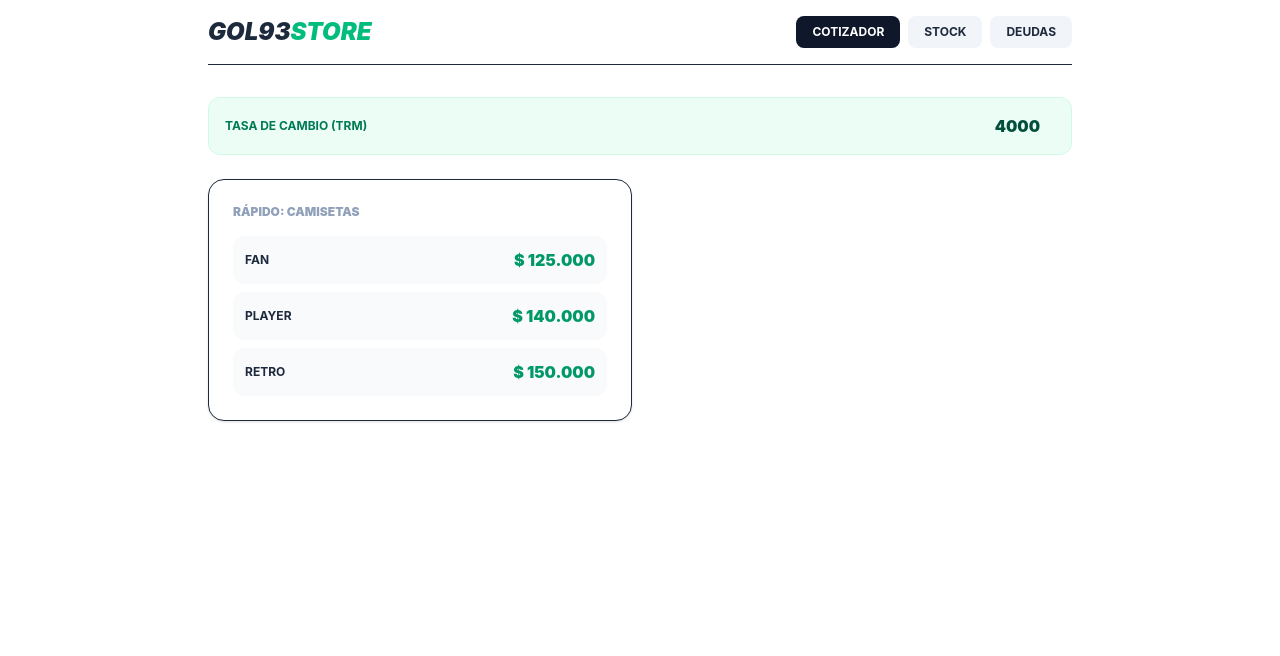
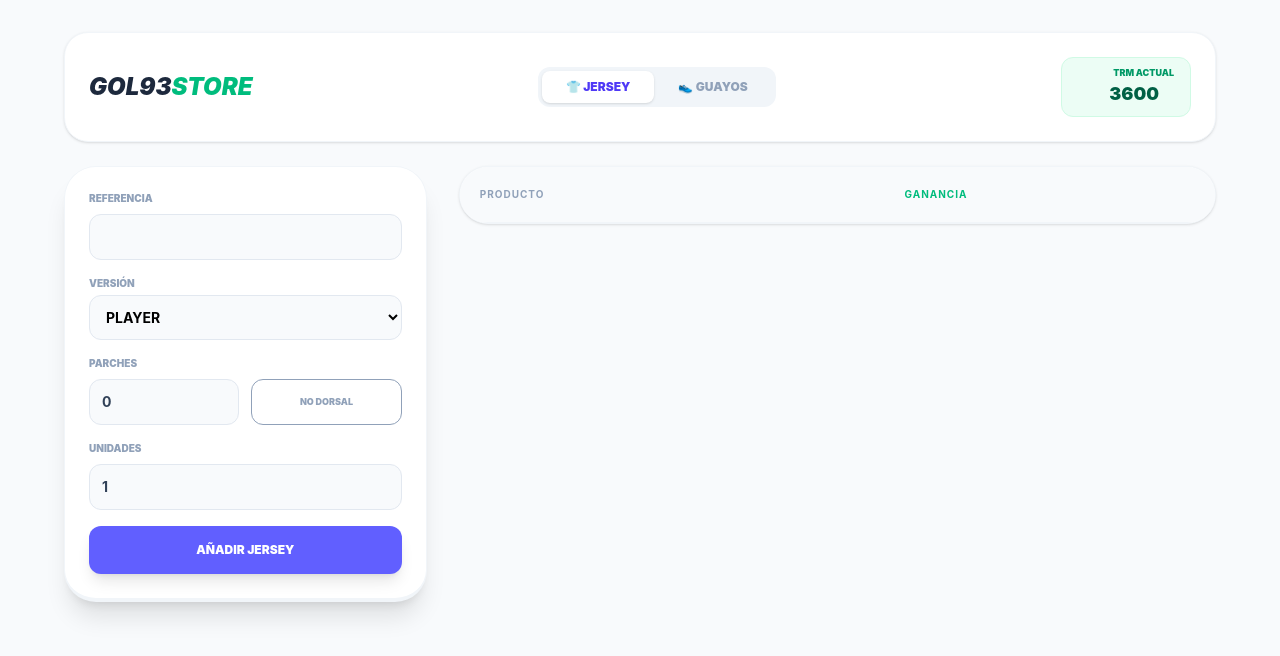
Before and after one commit to JOSSUAR2004/calculadora-negocio-final, a React (Vite) app: page / in a window 1280 px wide. Shown: the top 656 px of the page. Built offline with nearby package versions, Linux system fonts and the light colour scheme.

Commit message:
Sistema de edición y eliminación completado para Orbita90

```diff
--- a/src/App.jsx
+++ b/src/App.jsx
@@ -1,134 +1,265 @@
 import React, { useState, useEffect } from 'react';
 
 const App = () => {
-  // --- PERSISTENCIA Y ESTADOS ---
-  const [tasaCOP, setTasaCOP] = useState(() => JSON.parse(localStorage.getItem('g93_tasa')) || 4000);
-  const [modo, setModo] = useState('cotizador');
-  const [items, setItems] = useState([]);
-  const [stock, setStock] = useState(() => JSON.parse(localStorage.getItem('g93_stock')) || []);
-  const [deudas, setDeudas] = useState(() => JSON.parse(localStorage.getItem('g93_deudas')) || []);
+  const [tasaCOP, setTasaCOP] = useState(() => JSON.parse(localStorage.getItem('g93_tasa')) || 3600);
+  const [modo, setModo] = useState('camisetas');
+  const [items, setItems] = useState(() => JSON.parse(localStorage.getItem('g93_items')) || []);
+  const [historial, setHistorial] = useState(() => JSON.parse(localStorage.getItem('g93_historial')) || []);
+  const [loteSeleccionado, setLoteSeleccionado] = useState(null);
 
   useEffect(() => {
     localStorage.setItem('g93_tasa', JSON.stringify(tasaCOP));
-    localStorage.setItem('g93_stock', JSON.stringify(stock));
-    localStorage.setItem('g93_deudas', JSON.stringify(deudas));
-  }, [tasaCOP, stock, deudas]);
+    localStorage.setItem('g93_items', JSON.stringify(items));
+    localStorage.setItem('g93_historial', JSON.stringify(historial));
+  }, [tasaCOP, items, historial]);
 
-  // --- LÓGICA DE NEGOCIO (IMPORTACIÓN) ---
   const COSTO_LIBRA = 3.10;
   const ENVIO_CHINA_USA = 10;
   const CARGOS_FIJOS = 7;
   const PESO_PAR_LB = 1.32;
 
-  const PRECIOS_JERSEY = { fan: { costo: 13, venta: 125000 }, player: { costo: 16, venta: 140000 }, retro: { costo: 17, venta: 150000 } };
-
-  // --- FUNCIONES ---
-  const calcularJersey = (tipo) => {
-    const costoCOP = PRECIOS_JERSEY[tipo].costo * tasaCOP;
-    return { costo: costoCOP, venta: PRECIOS_JERSEY[tipo].venta, ganancia: PRECIOS_JERSEY[tipo].venta - costoCOP };
+  const COSTOS_BASE_JERSEY = {
+    fan: 13, player: 16, retro: 17, longSleeve: 17, children: 15, nba: 23, f1_nfl: 25
   };
 
-  const calcularGuayo = (costoUSD, margen, nTotal) => {
-    const logistica = (ENVIO_CHINA_USA + CARGOS_FIJOS + (nTotal * PESO_PAR_LB * COSTO_LIBRA)) / nTotal;
-    const costoTotalCOP = (parseFloat(costoUSD) + logistica) * tasaCOP;
-    const precioVenta = costoTotalCOP / (1 - (margen / 100));
-    return { costo: costoTotalCOP, venta: precioVenta, ganancia: precioVenta - costoTotalCOP };
+  const PRECIOS_VENTA_JERSEY = {
+    fan: 125000, player: 140000, retro: 150000, longSleeve: 155000, children: 110000, nba: 180000, f1_nfl: 195000
   };
 
-  const fmt = (n) => new Intl.NumberFormat('es-CO', { style: 'currency', currency: 'COP', maximumFractionDigits: 0 }).format(n);
+  const [cajaZapatos, setCajaZapatos] = useState({ cantidadTotalCaja: 1 });
+  const [newZapato, setNewZapato] = useState({ nombre: '', costoUSD: '', margen: 20, cantidad: 1 });
+  const [newJersey, setNewJersey] = useState({ nombre: '', tipo: 'player', parches: 0, dorsal: false, cantidad: 1 });
+
+  const agregarZapato = () => {
+    if (!newZapato.nombre || !newZapato.costoUSD) return alert("Completa los datos");
+    const nTotalCaja = parseInt(cajaZapatos.cantidadTotalCaja) || 1;
+    const pesoCajaTotal = nTotalCaja * PESO_PAR_LB;
+    const logisticaPorParUSD = (ENVIO_CHINA_USA + CARGOS_FIJOS + (pesoCajaTotal * COSTO_LIBRA)) / nTotalCaja;
+
+    const nuevos = Array.from({ length: parseInt(newZapato.cantidad) || 1 }, (_, i) => ({
+      ...newZapato,
+      id: Date.now() + Math.random(),
+      costoLogisticaUSD: logisticaPorParUSD,
+      tipoItem: 'zapato',
+      trmRegistro: tasaCOP
+    }));
+    setItems([...items, ...nuevos]);
+    setNewZapato({ ...newZapato, nombre: '', costoUSD: '', margen: 30, cantidad: 1 });
+  };
+
+  const agregarJersey = () => {
+    if (!newJersey.nombre) return alert("Escribe el nombre del equipo");
+    const nuevos = Array.from({ length: parseInt(newJersey.cantidad) || 1 }, (_, i) => ({
+      ...newJersey,
+      id: Date.now() + Math.random(),
+      costoBaseUSD: COSTOS_BASE_JERSEY[newJersey.tipo],
+      tipoItem: 'camiseta',
+      trmRegistro: tasaCOP
+    }));
+    setItems([...items, ...nuevos]);
+    setNewJersey({ ...newJersey, nombre: '', parches: 0, dorsal: false, cantidad: 1 });
+  };
+
+  const calcularValores = (item, trm) => {
+    if (item.tipoItem === 'zapato') {
+      const costoTotalUSD = parseFloat(item.costoUSD) + item.costoLogisticaUSD;
+      const costoCOP = costoTotalUSD * trm;
+      const venta = costoCOP / (1 - (item.margen / 100));
+      return { costoCOP, venta, ganancia: venta - costoCOP };
+    } else {
+      const costoExtrasUSD = (item.dorsal ? 1 : 0) + (parseInt(item.parches) || 0);
+      const costoTotalUSD = item.costoBaseUSD + costoExtrasUSD;
+      const costoCOP = costoTotalUSD * trm;
+      const venta = PRECIOS_VENTA_JERSEY[item.tipo];
+      return { costoCOP, venta, ganancia: venta - costoCOP };
+    }
+  };
+
+  const fmt = (v) => new Intl.NumberFormat('es-CO', { style: 'currency', currency: 'COP', maximumFractionDigits: 0 }).format(v);
 
   return (
-    <div className="max-w-4xl mx-auto p-4 font-sans antialiased text-slate-800">
-      {/* HEADER SIMPLIFICADO */}
-      <header className="flex justify-between items-center mb-8 border-b pb-4">
-        <h1 className="text-2xl font-black italic">GOL93<span className="text-emerald-500">STORE</span></h1>
-        <div className="flex gap-2">
-          {['cotizador', 'stock', 'deudas'].map(m => (
-            <button key={m} onClick={() => setModo(m)} className={`px-4 py-2 rounded-lg text-xs font-bold uppercase ${modo === m ? 'bg-slate-900 text-white' : 'bg-slate-100'}`}>{m}</button>
-          ))}
+    <div className="min-h-screen bg-slate-50 p-3 md:p-8 font-sans">
+      <div className="max-w-6xl mx-auto">
+
+        {/* HEADER RESPONSIVE */}
+        <header className="flex flex-col md:flex-row justify-between items-center mb-6 gap-4 bg-white p-4 md:p-6 rounded-2xl md:rounded-3xl shadow-sm border border-slate-100">
+          <h1 className="text-xl md:text-2xl font-black italic uppercase text-slate-800">Gol93<span className="text-emerald-500">Store</span></h1>
+
+          <div className="flex bg-slate-100 p-1 rounded-xl w-full md:w-auto">
+            <button onClick={() => {setModo('camisetas'); setItems([])}} className={`flex-1 md:flex-none px-4 md:px-6 py-2 rounded-lg font-black text-[10px] md:text-xs transition-all ${modo === 'camisetas' ? 'bg-white shadow text-indigo-600' : 'text-slate-400'}`}>👕 JERSEY</button>
+            <button onClick={() => {setModo('zapatos'); setItems([])}} className={`flex-1 md:flex-none px-4 md:px-6 py-2 rounded-lg font-black text-[10px] md:text-xs transition-all ${modo === 'zapatos' ? 'bg-white shadow text-emerald-600' : 'text-slate-400'}`}>👟 GUAYOS</button>
+          </div>
+
+          <div className="bg-emerald-50 px-4 py-2 rounded-xl border border-emerald-100 flex flex-row md:flex-col items-center md:items-end justify-between w-full md:w-auto">
+            <span className="text-[9px] font-black text-emerald-600 uppercase mr-2 md:mr-0">TRM Actual</span>
+            <input type="number" value={tasaCOP} onChange={(e) => setTasaCOP(parseFloat(e.target.value) || 0)} className="bg-transparent border-none outline-none text-lg font-black text-emerald-800 w-20 md:w-24 text-right" />
           </div>
         </header>
 
-      {/* TRM SIEMPRE VISIBLE */}
-      <div className="mb-6 p-4 bg-emerald-50 rounded-xl flex justify-between items-center border border-emerald-100">
-        <span className="text-xs font-bold text-emerald-700 uppercase">Tasa de Cambio (TRM)</span>
-        <input type="number" value={tasaCOP} onChange={e => setTasaCOP(e.target.value)} className="bg-transparent text-right font-black text-emerald-900 outline-none w-24" />
+        <div className="grid grid-cols-1 lg:grid-cols-12 gap-6 md:gap-8">
+          {/* FORMULARIOS */}
+          <aside className="lg:col-span-4 space-y-4 md:space-y-6">
+            {modo === 'zapatos' ? (
+              <div className="space-y-4">
+                <div className="bg-slate-900 p-5 md:p-6 rounded-2xl md:rounded-3xl text-white border-b-4 border-emerald-500 shadow-xl">
+                  <InputDark label="Pares totales caja" type="number" value={cajaZapatos.cantidadTotalCaja} onChange={v => setCajaZapatos({cantidadTotalCaja: v})} />
+                </div>
+                <div className="bg-white p-5 md:p-6 rounded-[1.5rem] md:rounded-[2rem] shadow-xl border border-slate-100 space-y-4">
+                  <Input label="Referencia Guayo" value={newZapato.nombre} onChange={v => setNewZapato({...newZapato, nombre: v})} />
+                  <div className="grid grid-cols-2 gap-3">
+                    <Input label="Costo (USD)" type="number" value={newZapato.costoUSD} onChange={v => setNewZapato({...newZapato, costoUSD: v})} />
+                    <Input label="Margen %" type="number" value={newZapato.margen} onChange={v => setNewZapato({...newZapato, margen: v})} />
+                  </div>
+                  <Input label="Cantidad pares" type="number" value={newZapato.cantidad} onChange={v => setNewZapato({...newZapato, cantidad: v})} />
+                  <button onClick={agregarZapato} className="w-full bg-emerald-500 text-white p-4 rounded-xl font-black text-xs uppercase shadow-lg hover:bg-emerald-600 transition-colors">Añadir Guayos</button>
+                </div>
+              </div>
+            ) : (
+              <div className="bg-white p-5 md:p-6 rounded-[1.5rem] md:rounded-[2rem] shadow-xl border border-slate-100 space-y-4 border-b-4 border-indigo-500">
+                <Input label="Referencia" value={newJersey.nombre} onChange={v => setNewJersey({...newJersey, nombre: v})} />
+                <div className="flex flex-col gap-1">
+                  <label className="text-[10px] font-black text-slate-400 uppercase">Versión</label>
+                  <select className="bg-slate-50 rounded-xl p-3 text-sm font-bold border border-slate-200 outline-none" value={newJersey.tipo} onChange={e => setNewJersey({...newJersey, tipo: e.target.value})}>
+                    {Object.keys(COSTOS_BASE_JERSEY).map(k => <option key={k} value={k}>{k.toUpperCase()}</option>)}
+                  </select>
+                </div>
+                <div className="grid grid-cols-2 gap-3 items-end">
+                  <Input label="Parches" type="number" value={newJersey.parches} onChange={v => setNewJersey({...newJersey, parches: v})} />
+                  <button onClick={() => setNewJersey({...newJersey, dorsal: !newJersey.dorsal})} className={`p-3 rounded-xl border text-[9px] font-black h-[46px] transition-all ${newJersey.dorsal ? 'bg-indigo-600 text-white' : 'bg-white text-slate-400'}`}>
+                    {newJersey.dorsal ? 'DORSAL' : 'NO DORSAL'}
+                  </button>
+                </div>
+                <Input label="Unidades" type="number" value={newJersey.cantidad} onChange={v => setNewJersey({...newJersey, cantidad: v})} />
+                <button onClick={agregarJersey} className="w-full bg-indigo-500 text-white p-4 rounded-xl font-black text-xs uppercase shadow-lg">Añadir Jersey</button>
+              </div>
+            )}
+          </aside>
+
+          {/* TABLA Y HISTORIAL */}
+          <main className="lg:col-span-8 space-y-6">
+            <div className="bg-white rounded-[1.5rem] md:rounded-[2rem] shadow-sm border border-slate-100 overflow-x-auto">
+              <table className="w-full text-left min-w-[500px]">
+                <thead className="bg-slate-50 border-b border-slate-100 text-[9px] md:text-[10px] font-black text-slate-400 uppercase tracking-widest">
+                  <tr>
+                    <th className="p-4 md:p-5">Producto</th>
+                    <th className="p-4 md:p-5 text-center text-emerald-500">Ganancia</th>
+                    <th className="p-4 md:p-5"></th>
+                  </tr>
+                </thead>
+                <tbody className="divide-y divide-slate-50">
+                  {items.map(item => {
+                    const { ganancia } = calcularValores(item, tasaCOP);
+                    return (
+                      <tr key={item.id}>
+                        <td className="p-4 md:p-5">
+                          <p className="font-bold text-slate-800 text-xs md:text-sm">{item.nombre}</p>
+                          <p className="text-[8px] md:text-[9px] font-black text-slate-400 uppercase italic">
+                            {item.tipoItem === 'zapato' ? `Guayo (+ $${item.costoLogisticaUSD.toFixed(2)})` : `${item.tipo.toUpperCase()}`}
+                          </p>
+                        </td>
+                        <td className="p-4 md:p-5 text-center font-black text-emerald-500 text-xs md:text-sm">+{fmt(ganancia)}</td>
+                        <td className="p-4 md:p-5 text-right"><button onClick={() => setItems(items.filter(i => i.id !== item.id))} className="text-slate-300 hover:text-red-500">✕</button></td>
+                      </tr>
+                    );
+                  })}
+                </tbody>
+              </table>
             </div>
 
-      {/* CONTENIDO SEGÚN MODO */}
-      <main>
-        {modo === 'cotizador' && (
-          <div className="space-y-6">
-            <section className="grid grid-cols-1 md:grid-cols-2 gap-4">
-              <div className="p-6 bg-white border rounded-2xl shadow-sm">
-                <h2 className="text-xs font-black mb-4 uppercase text-slate-400">Rápido: Camisetas</h2>
-                <div className="grid grid-cols-1 gap-2">
-                  {Object.keys(PRECIOS_JERSEY).map(t => {
-                    const res = calcularJersey(t);
-                    return (
-                      <div key={t} className="flex justify-between items-center p-3 bg-slate-50 rounded-xl">
-                        <span className="font-bold uppercase text-xs">{t}</span>
-                        <span className="font-black text-emerald-600">{fmt(res.venta)}</span>
+            {items.length > 0 && (
+              <div className="bg-slate-900 p-6 md:p-8 rounded-[1.5rem] md:rounded-[2.5rem] text-white flex flex-col md:flex-row justify-between items-center gap-4 shadow-2xl border-b-4 border-emerald-500">
+                <div className="text-center md:text-left">
+                  <p className="text-slate-400 text-[9px] md:text-[10px] font-black uppercase mb-1">Ganancia Total Lote</p>
+                  <h2 className="text-3xl md:text-4xl font-black text-emerald-400">{fmt(items.reduce((acc, i) => acc + calcularValores(i, tasaCOP).ganancia, 0))}</h2>
                 </div>
-                    );
-                  })}
-                </div>
-              </div>
-            </section>
+                <button onClick={() => {
+                  const finalItems = items.map(i => ({...i, ...calcularValores(i, tasaCOP)}));
+                  const totalG = finalItems.reduce((acc, i) => acc + i.ganancia, 0);
+                  setHistorial([{id: Date.now(), fecha: new Date().toLocaleString(), ganancia: totalG, und: items.length, tipo: modo, productos: finalItems, trm: tasaCOP}, ...historial]);
+                  setItems([]);
+                }} className="w-full md:w-auto bg-emerald-500 hover:bg-emerald-600 px-8 py-4 rounded-xl md:rounded-2xl font-black text-[10px] uppercase shadow-lg">Guardar Registro</button>
               </div>
             )}
 
-        {modo === 'stock' && (
-          <div className="bg-white border rounded-2xl p-6">
-            <h2 className="text-xs font-black mb-4 uppercase">Inventario Disponible</h2>
-            <div className="flex gap-2 mb-4">
-              <input id="in-stock" type="text" placeholder="Producto y Talla..." className="flex-1 p-3 bg-slate-50 rounded-xl outline-none" />
-              <button onClick={() => {
-                const val = document.getElementById('in-stock').value;
-                if(val) setStock([...stock, { id: Date.now(), nombre: val.toUpperCase() }]);
-                document.getElementById('in-stock').value = '';
-              }} className="bg-emerald-500 text-white px-6 rounded-xl font-bold">Añadir</button>
+            <div className="grid grid-cols-1 md:grid-cols-2 gap-4 pb-20">
+              {historial.map(h => (
+                <div key={h.id} className="bg-white p-4 md:p-5 rounded-2xl md:rounded-3xl border border-slate-100 flex justify-between items-center shadow-sm hover:shadow-md transition-all active:scale-[0.98]">
+                  <div className="cursor-pointer flex-1" onClick={() => setLoteSeleccionado(h)}>
+                    <p className="text-[9px] md:text-[10px] font-black text-slate-700">{h.fecha}</p>
+                    <p className="text-[8px] md:text-[9px] font-bold text-slate-400 mt-1 uppercase leading-tight">{h.tipo} • {h.und} Und • <span className="text-indigo-500 font-black italic">DETALLE</span></p>
                   </div>
-            <div className="divide-y">
-              {stock.map(s => (
-                <div key={s.id} className="py-3 flex justify-between items-center">
-                  <span className="font-medium">{s.nombre}</span>
-                  <button onClick={() => setStock(stock.filter(i => i.id !== s.id))} className="text-red-400 text-xs font-bold">Eliminar</button>
+                  <div className="flex items-center gap-3">
+                    <p className="text-xs md:text-sm font-black text-emerald-500">{fmt(h.ganancia)}</p>
+                    <button onClick={() => setHistorial(historial.filter(item => item.id !== h.id))} className="text-slate-200 hover:text-red-500 p-2">✕</button>
+                  </div>
                 </div>
               ))}
             </div>
+          </main>
         </div>
-        )}
+      </div>
 
-        {modo === 'deudas' && (
-          <div className="bg-white border rounded-2xl p-6">
-            <h2 className="text-xs font-black mb-4 uppercase">Cuentas por Cobrar</h2>
-            <div className="grid grid-cols-1 md:grid-cols-3 gap-2 mb-4">
-              <input id="d-nom" type="text" placeholder="Cliente" className="p-3 bg-slate-50 rounded-xl outline-none" />
-              <input id="d-val" type="number" placeholder="Monto COP" className="p-3 bg-slate-50 rounded-xl outline-none" />
-              <button onClick={() => {
-                const n = document.getElementById('d-nom').value;
-                const v = document.getElementById('d-val').value;
-                if(n && v) setDeudas([...deudas, { id: Date.now(), nombre: n, monto: v }]);
-                document.getElementById('d-nom').value = ''; document.getElementById('d-val').value = '';
-              }} className="bg-red-500 text-white rounded-xl font-bold">Registrar</button>
+      {/* MODAL RESPONSIVE */}
+      {loteSeleccionado && (
+        <div className="fixed inset-0 bg-slate-900/70 backdrop-blur-sm z-50 flex items-end md:items-center justify-center p-0 md:p-4">
+          <div className="bg-white w-full max-w-2xl rounded-t-[2rem] md:rounded-[2.5rem] shadow-2xl overflow-hidden max-h-[90vh] flex flex-col animate-in slide-in-from-bottom duration-300">
+            <div className="p-6 md:p-8 bg-slate-50 border-b border-slate-100 flex justify-between items-center">
+              <div>
+                <h3 className="text-lg md:text-xl font-black uppercase italic text-slate-800 leading-tight">Detalle del Lote</h3>
+                <p className="text-[10px] font-bold text-slate-400">{loteSeleccionado.fecha}</p>
               </div>
-            <div className="space-y-2">
-              {deudas.map(d => (
-                <div key={d.id} className="p-4 bg-red-50 rounded-xl flex justify-between items-center">
-                  <div>
-                    <p className="text-[10px] font-black text-red-400 uppercase">{d.nombre}</p>
-                    <p className="font-black text-red-700">{fmt(d.monto)}</p>
+              <button onClick={() => setLoteSeleccionado(null)} className="bg-white w-10 h-10 rounded-full shadow-sm flex items-center justify-center font-black text-slate-400 text-sm">✕</button>
             </div>
-                  <button onClick={() => setDeudas(deudas.filter(i => i.id !== d.id))} className="bg-white p-2 rounded-lg shadow-sm">✅ Pagado</button>
+
+            <div className="overflow-x-auto flex-1">
+              <table className="w-full min-w-[450px]">
+                <thead className="text-[8px] md:text-[9px] font-black text-slate-400 uppercase border-b border-slate-50 bg-slate-50/50">
+                  <tr>
+                    <th className="p-4 text-left">Producto</th>
+                    <th className="p-4 text-center">Costo Un.</th>
+                    <th className="p-4 text-center">Venta Un.</th>
+                    <th className="p-4 text-right">Ganancia</th>
+                  </tr>
+                </thead>
+                <tbody className="divide-y divide-slate-50">
+                  {loteSeleccionado.productos.map((p, idx) => (
+                    <tr key={idx} className="text-[11px] md:text-xs">
+                      <td className="p-4">
+                        <span className="font-bold text-slate-700 block">{p.nombre}</span>
+                        <span className="text-[8px] text-slate-400 uppercase italic leading-none">{p.tipoItem === 'zapato' ? 'Guayo' : p.tipo}</span>
+                      </td>
+                      <td className="p-4 text-center font-medium text-slate-500">{fmt(p.costoCOP)}</td>
+                      <td className="p-4 text-center font-black text-indigo-500">{fmt(p.venta)}</td>
+                      <td className="p-4 text-right font-black text-emerald-500">{fmt(p.ganancia)}</td>
+                    </tr>
+                  ))}
+                </tbody>
+              </table>
             </div>
-              ))}
+
+            <div className="p-6 md:p-8 bg-emerald-500 text-white flex justify-between items-center">
+               <span className="text-[9px] md:text-[10px] font-black uppercase tracking-widest">Total Ganancia</span>
+               <span className="text-xl md:text-2xl font-black">{fmt(loteSeleccionado.ganancia)}</span>
+            </div>
           </div>
         </div>
       )}
-      </main>
     </div>
   );
 };
 
+const Input = ({ label, onChange, ...p }) => (
+  <div className="flex flex-col gap-1 w-full">
+    <label className="text-[9px] md:text-[10px] font-black text-slate-400 uppercase mb-1">{label}</label>
+    <input {...p} onChange={e => onChange(e.target.value)} className="w-full bg-slate-50 border border-slate-200 rounded-xl p-3 outline-none font-bold text-slate-700 text-sm focus:border-indigo-500" />
+  </div>
+);
+
+const InputDark = ({ label, onChange, ...p }) => (
+  <div className="flex flex-col gap-1 w-full">
+    <label className="text-[9px] md:text-[10px] font-black text-slate-500 uppercase mb-1">{label}</label>
+    <input {...p} onChange={e => onChange(e.target.value)} className="w-full bg-slate-800 border border-slate-700 rounded-xl p-3 outline-none font-bold text-white text-sm focus:border-emerald-400" />
+  </div>
+);
+
 export default App;
```
Lines whose indentation alone changed are shown as unchanged.
